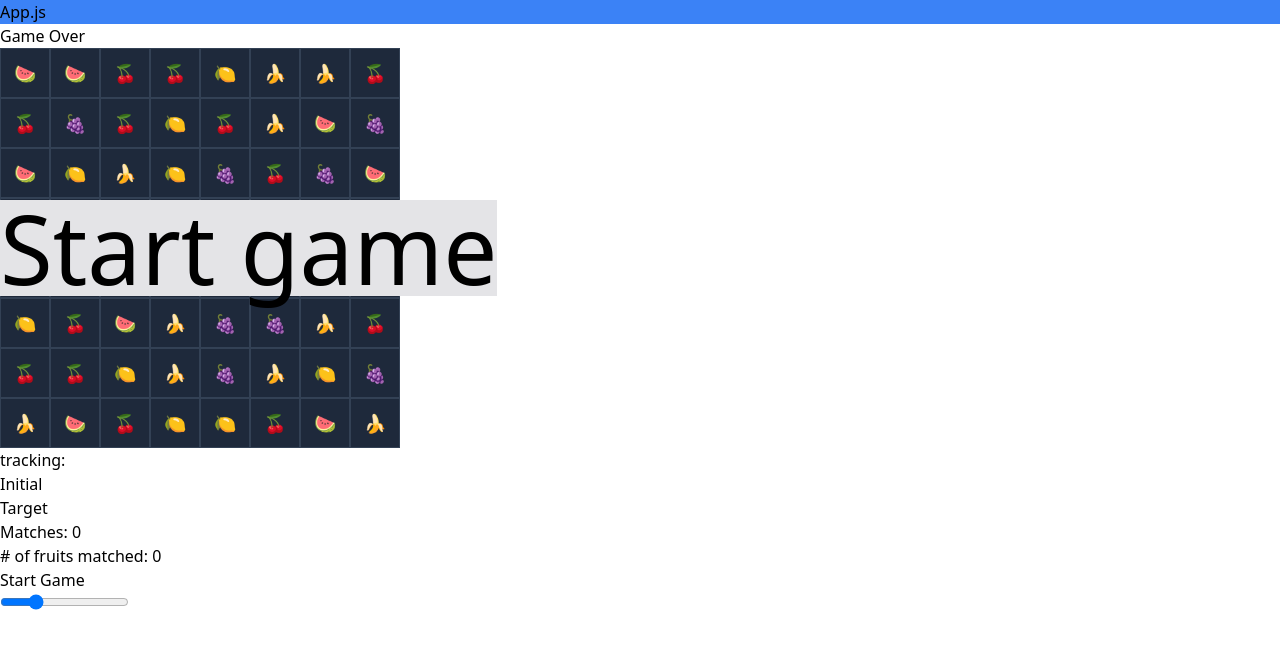
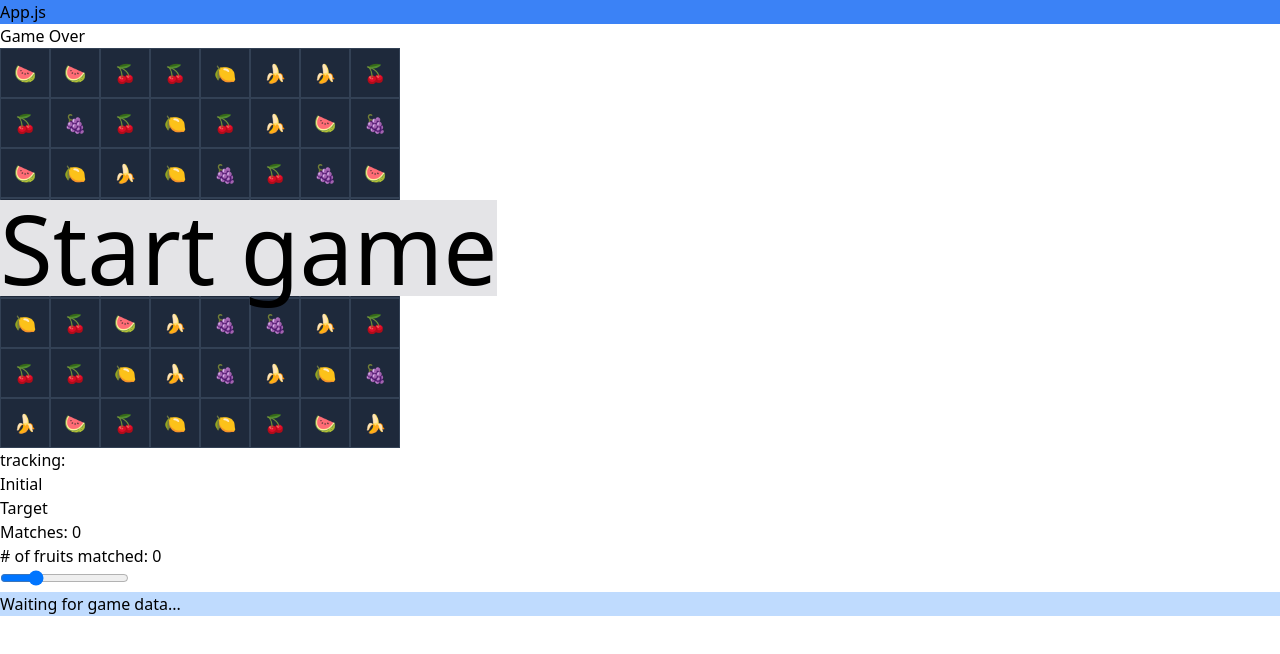
Before and after one commit to r-yabyab/swapples, a React (Create React App) app: page / in a window 1280 px wide. Shown: the top 654 px of the page. Built offline with nearby package versions, Linux system fonts and the light colour scheme; no server answers.

Commit message:
Refactored gameState

```diff
--- a/src/App.js
+++ b/src/App.js
@@ -16,7 +16,10 @@ function App() {
 
   const [fruitsMatched, setFruitsMatched] = useState(0)
   const [flash, setFlash] = useState(false)
-  const [isGameActive, setIsGameActive] = useState(false)
+      // 0 = not started, 1 = started, 2 = ended
+      // private int gameState;
+  const [gameState, setGameState] = useState(0)
+  // const [isGameActive, setIsGameActive] = useState(false)
   const [gameEndTime, setGameEndTime] = useState(null);
   const [timeLeft, setTimeLeft] = useState(0);
   const [preStart, setPreStart] = useState("New")
@@ -37,7 +40,7 @@ function App() {
   }, [tracking.count]);
 
   useEffect(() => {
-    if (isGameActive && gameEndTime) {
+    if (gameState == 1 && gameEndTime) {
       // Set initial time left
       setTimeLeft(Math.max(Math.floor((gameEndTime - Date.now()) / 1000), 0));
 
@@ -55,14 +58,14 @@ function App() {
       // Clear interval on component unmount
       return () => clearInterval(intervalId);
     }
-  }, [isGameActive, gameEndTime]);
+  }, [gameState, gameEndTime]);
 
   const startGame = () => {
     setPreStart("Ready")
 
 
     setTimeout(() =>{
-      setIsGameActive(true);
+      setGameState(1);
       const endTime = Date.now() + 10000; // Set the end time to 60 seconds from now
       setGameEndTime(endTime);
       setPreStart("Playing")
@@ -71,7 +74,7 @@ function App() {
   };
 
   const endGame = () => {
-    setIsGameActive(false);
+    setGameState(2);
     setGameEndTime(null);
     setPreStart("Done")
   };
@@ -82,7 +85,7 @@ function App() {
 <div className=" bg-blue-500">App.js</div>
 
       <div>
-        {isGameActive ? `Time Left: ${timeLeft} seconds` : 'Game Over'}
+        {gameState == 1 ? `Time Left: ${timeLeft} seconds` : 'Game Over'}
       </div>
 
       <div className="relative">
@@ -91,7 +94,7 @@ function App() {
             cols={BoardOptions.BOARD_COLUMNS}
             setTracking={setTracking}
             setFruitsMatched={setFruitsMatched}
-            isGameActive={isGameActive}
+            gameState={gameState}
             volume={volume}
           />
         <div className="absolute text-8xl  bg-zinc-200 top-1/2 -translate-y-[50%] 0">
@@ -117,7 +120,7 @@ function App() {
 
 
       <div>
-        {!isGameActive && (
+        {gameState == 0 || gameState == 2 && (
           <button onClick={startGame}>Start Game</button>
         )
         }
--- a/src/components/Board.js
+++ b/src/components/Board.js
@@ -41,7 +41,7 @@ const generateInitialBoard = (rows, cols) => {
     return board;
 };
 
-export default function Board ({ rows, cols, setTracking, setFruitsMatched, isGameActive, volume })  {
+export default function Board ({ rows, cols, setTracking, setFruitsMatched, gameState, volume })  {
     const [board, setBoard] = useState(generateInitialBoard(rows, cols))
     const [selectedCell, setSelectedCell] = useState(null); // first clicked cell
     const [highlightedCells, setHighlightedCells] = useState([])
@@ -55,7 +55,7 @@ export default function Board ({ rows, cols, setTracking, setFruitsMatched, isGa
     }
 
     const handleCellClick = (row, col) => {
-        if (!isGameActive) return;
+        if (gameState == 0 || gameState == 2) return;
 
         // if specify board[row][col] in setTrackings, they will point to the same fruit for some reason
         // only shows the separate fruits with const item
--- a/src/components/WebSocketClient.js
+++ b/src/components/WebSocketClient.js
@@ -1,6 +1,5 @@
 import React, { useEffect, useState } from 'react';
 import { Client } from '@stomp/stompjs';
-import SockJS from 'sockjs-client';
 
 const BROKER_URL = 'ws://localhost:8080/gs-guide-websocket'
 
@@ -12,7 +11,7 @@ export default function WebSocketClient () {
       // Create a new STOMP client
       const client = new Client({
         brokerURL: BROKER_URL, // Replace with your WebSocket endpoint
-        reconnectDelay: 5000,
+        // reconnectDelay: 5000,
         onConnect: () => {
           console.log('Connected to WebSocket');
 
@@ -44,4 +43,23 @@ export default function WebSocketClient () {
       };
     }, []);
 
+    return (
+        <>
+            <div className='bg-blue-200'>
+                {game ? (
+                    <div>
+                        <div className='font-bold'>Websocket Data From Spring Boot:</div>
+                        <div>
+                            <h1>Game State: {game.gameState}</h1>
+                            <p>Timer: {game.timer}</p>
+                            <p>Score: {game.score}</p>
+                        </div>
+                    </div>
+                ) : (
+                    <p>Waiting for game data...</p>
+                )}
+            </div>
+        </>
+    );
+
 }
```
